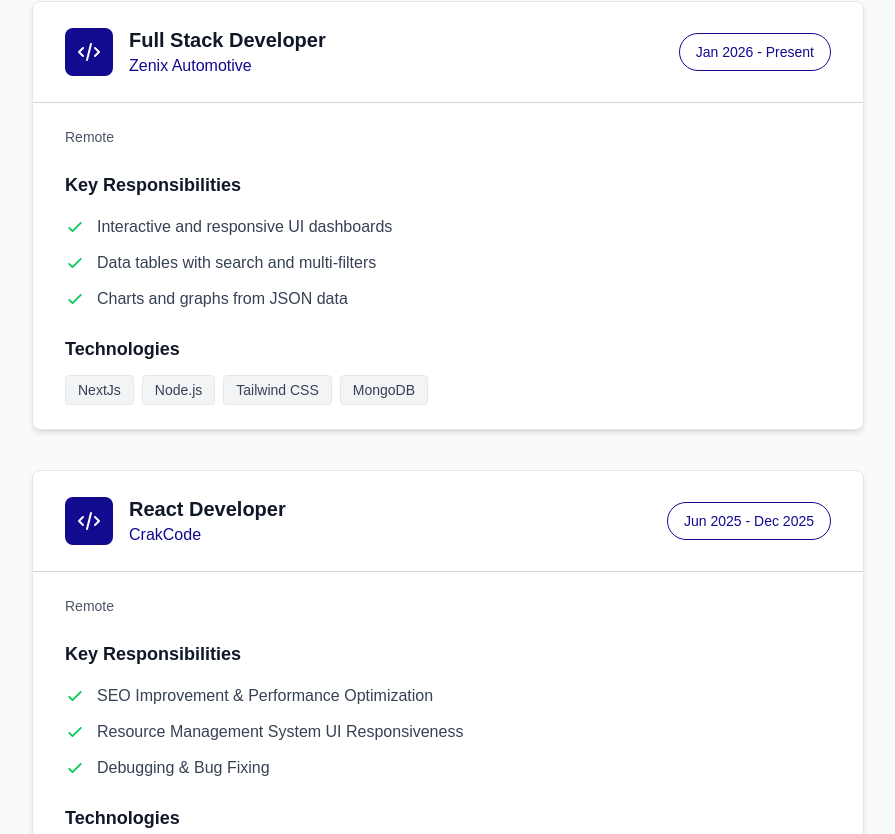
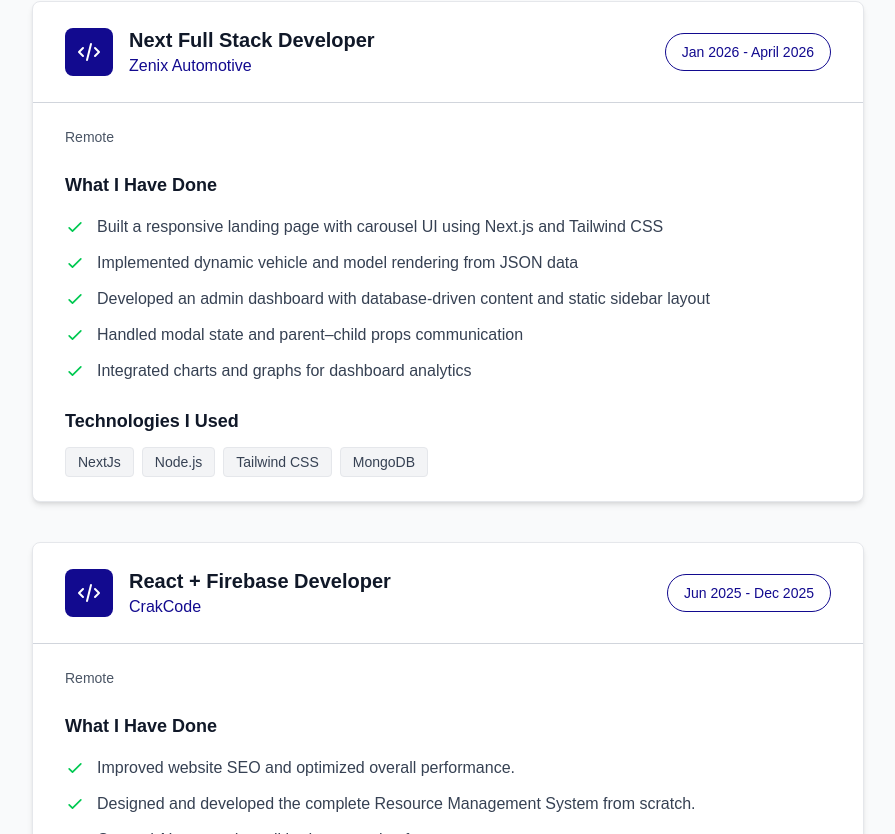
Before and after one commit to ChandaniSahu/NewPortfolio, a Next.js app: page / in a window 1280 px wide. Shown: the part 1486-2320 px from the top of the page, without its empty margins (192-1087 px from the left). Built offline with nearby package versions, Linux system fonts and the light colour scheme.

Commit message:
modification has been done and analytics added

```diff
--- a/app/layout.tsx
+++ b/app/layout.tsx
@@ -1,6 +1,6 @@
 import type { Metadata } from "next";
 import "./globals.css";
-
+import { GoogleAnalytics } from "@next/third-parties/google";
 
 export const metadata: Metadata = {
   title: "Chandani's Portfolio",
@@ -18,6 +18,7 @@ export default function RootLayout({
         className={`antialiased`}
       >
         {children}
+        <GoogleAnalytics gaId="G-V798PX6SYF" />
       </body>
     </html>
   );
--- a/app/page.tsx
+++ b/app/page.tsx
@@ -149,8 +149,30 @@ export default function Portfolio() {
       visitLink: "https://ebook-chandani.netlify.app/"
     },
     {
+  title: "Techfest Participants Management",
+  description:
+    "A web application for managing university techfest events, including participant registration and event coordination during the festival.",
+  icon: (
+    <svg
+      className="w-12 h-12 text-[#0000CD]"
+      fill="none"
+      stroke="currentColor"
+      viewBox="0 0 24 24"
+    >
+      <path
+        strokeLinecap="round"
+        strokeLinejoin="round"
+        strokeWidth={2}
+        d="M17 20h5V4H2v16h5m10 0v-6H7v6m10 0H7m5-16v4m-4 0h8"
+      />
+    </svg>
+  ),
+  githubLink: "https://github.com/ChandaniSahu/TechfestParticipants",
+  visitLink: "https://mseit-techfest-2025-participate.netlify.app/"
+},
+    {
       title: "Interactive Mind Map Tool",
-      description: "A web app to explore and organize topics using interactive mind maps.",
+      description: "Interactive mind map prototype on specific topic - a visual tool to organize and explore concepts hierarchically.",
       icon: (
         <svg className="w-12 h-12 text-[#0000CD]" fill="none" stroke="currentColor" viewBox="0 0 24 24">
           <path strokeLinecap="round" strokeLinejoin="round" strokeWidth={2} d="M19 11H5m14 0a2 2 0 012 2v6a2 2 0 01-2 2H5a2 2 0 01-2-2v-6a2 2 0 012-2m14 0V9a2 2 0 00-2-2M5 11V9a2 2 0 012-2m0 0V5a2 2 0 012-2h6a2 2 0 012 2v2M7 7h10" />
@@ -256,7 +278,7 @@ export default function Portfolio() {
         </svg>
       ),
       description: "Professional resume highlighting skills, experience, education, and qualifications.",
-      link: "https://drive.google.com/file/d/1AYfg9y9uTh26JErfF6uklc-celPHJ9Z9/view",
+      link: "https://drive.google.com/file/d/1EWuiwN0_B088AzTfRO3fOozlLxRxo7nG/view?usp=sharing",
     }
   ];
 
@@ -540,7 +562,7 @@ export default function Portfolio() {
                   <span className="text-[#1E0C54] dark:text-green-300 font-bold">CGPA: 9.8</span>
                 </div>
               </div>
-              <div className="mt-4 flex items-center text-sm space-x-2 text-gray-600 font-medium">
+              {/* <div className="mt-4 flex items-center text-sm space-x-2 text-gray-600 font-medium">
                 <svg
                   className="w-5 h-5"
                   fill="none"
@@ -551,7 +573,7 @@ export default function Portfolio() {
                   <path strokeWidth="2" strokeLinecap="round" d="M12 6v6l4 2" />
                 </svg>
                 <span>Currently Pursuing</span>
-              </div>
+              </div> */}
             </motion.div>
 
             {/* 10th & 12th Card */}
@@ -638,7 +660,7 @@ export default function Portfolio() {
           </div>
           <div>
             <h3 className="text-xl font-bold text-gray-900 dark:text-white">
-              Full Stack Developer
+              Next Full Stack Developer
             </h3>
             <p className="text-[#120A8F] dark:text-[#120A8F] font-medium">
               Zenix Automotive
@@ -648,7 +670,7 @@ export default function Portfolio() {
 
         <div className="mt-4 md:mt-0">
           <span className="inline-flex items-center px-4 py-2 bg-white dark:bg-gray-800 border border-[#120A8F] dark:border-[#120A8F] text-[#120A8F] dark:text-[#120A8F] rounded-full font-medium text-sm">
-            Jan 2026 - Present
+            Jan 2026 - April 2026
           </span>
         </div>
       </div>
@@ -661,13 +683,15 @@ export default function Portfolio() {
 
       <div className="mb-6">
         <h4 className="text-lg font-semibold text-gray-900 dark:text-white mb-4">
-          Key Responsibilities
+          What I Have Done
         </h4>
         <ul className="space-y-3">
           {[
-            "Interactive and responsive UI dashboards",
-            "Data tables with search and multi-filters",
-            "Charts and graphs from JSON data"
+            "Built a responsive landing page with carousel UI using Next.js and Tailwind CSS",
+        "Implemented dynamic vehicle and model rendering from JSON data",
+        "Developed an admin dashboard with database-driven content and static sidebar layout",
+        "Handled modal state and parent–child props communication",
+        "Integrated charts and graphs for dashboard analytics"
           ].map((item, index) => (
             <li
               key={index}
@@ -684,7 +708,7 @@ export default function Portfolio() {
 
       <div>
         <h4 className="text-lg font-semibold text-gray-900 dark:text-white mb-3">
-          Technologies
+          Technologies I Used
         </h4>
         <div className="flex flex-wrap gap-2">
           {["NextJs", "Node.js", "Tailwind CSS", "MongoDB"].map((tech, index) => (
@@ -712,7 +736,7 @@ export default function Portfolio() {
           </div>
           <div>
             <h3 className="text-xl font-bold text-gray-900 dark:text-white">
-              React Developer
+              React + Firebase Developer
             </h3>
             <p className="text-[#120A8F] dark:text-[#120A8F] font-medium">
               CrakCode
@@ -735,13 +759,15 @@ export default function Portfolio() {
 
       <div className="mb-6">
         <h4 className="text-lg font-semibold text-gray-900 dark:text-white mb-4">
-          Key Responsibilities
+          What I Have Done
         </h4>
         <ul className="space-y-3">
           {[
-            "SEO Improvement & Performance Optimization",
-            "Resource Management System UI Responsiveness",
-            "Debugging & Bug Fixing"
+             "Improved website SEO and optimized overall performance.",
+        "Designed and developed the complete Resource Management System from scratch.",
+        "Created AI powered email body generation feature ",
+        "Build Toggle Feature (WhatsApp Message) in admin dashboard ",
+        "Debugged and tested features, fixed UI/UX and functional issues, and built a fully responsive UI."
           ].map((item, index) => (
             <li
               key={index}
@@ -758,10 +784,10 @@ export default function Portfolio() {
 
       <div>
         <h4 className="text-lg font-semibold text-gray-900 dark:text-white mb-3">
-          Technologies
+          Technologies I Used
         </h4>
         <div className="flex flex-wrap gap-2">
-          {["React", "JavaScript", "Tailwind CSS", "Git", "Performance Tools"].map((tech, index) => (
+          {["React", "Typescript" ,"Firebase","Tailwind CSS"].map((tech, index) => (
             <span
               key={index}
               className="px-3 py-1 bg-gray-100 dark:bg-gray-800 border border-gray-200 dark:border-gray-700 rounded text-sm text-gray-700 dark:text-gray-300 hover:bg-gray-200 dark:hover:bg-gray-700 transition-colors"
--- a/package.json
+++ b/package.json
@@ -10,6 +10,7 @@
   },
   "dependencies": {
     "@netlify/plugin-nextjs": "^5.15.1",
+    "@next/third-parties": "^16.2.6",
     "framer-motion": "^12.23.24",
     "next": "^14.2.7",
     "react": "18.2.0",
```
Also changed, not shown: 1 other file (tests, documents, lock files or other folders).
